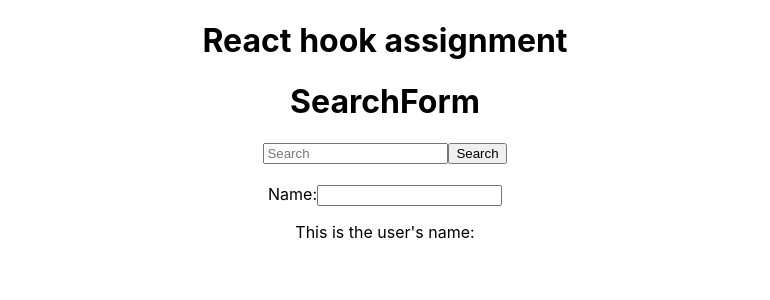
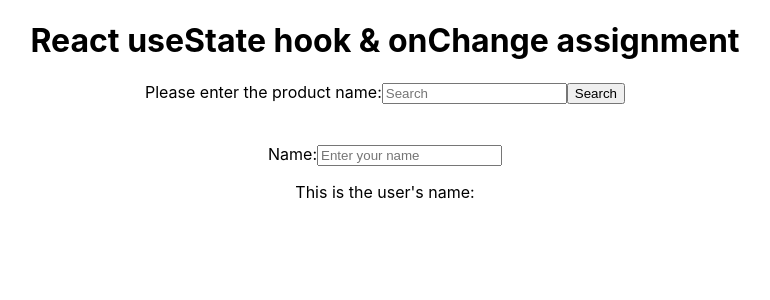
Before and after one commit to instrumentofdarkness/React_Form, a React (Create React App) app: page / in a window 1280 px wide. Shown: the top 300 px of the page, without its empty margins (255-1025 px from the left). Built offline with nearby package versions, Linux system fonts and the light colour scheme.

Commit message:
filtering update

```diff
--- a/src/App.js
+++ b/src/App.js
@@ -1,6 +1,7 @@
-import logo from "./logo.svg";
+import React, { useState } from "react";
 import "./App.css";
-import SearchForm from "./components/form/SearchForm";
+import SearchFormProduct from "./components/form/SearchFormProduct";
+import NameEntry from "./components/form/NameEntry";
 
 const productList = [
   {
@@ -111,10 +112,24 @@ const productList = [
   },
 ];
 function App() {
+  // write the logic to change the state of the search term
+
+  const [searchTerm, setSearchTerm] = useState("");
+
+  // write the logic to filter the products based on the search term
+  // and display the products that match the search term
+  // in the SearchFormProduct component
+
+ const filteredProducts = productList.filter((product) => {
+  return product.title.toLowerCase().includes
+  (searchTerm.toLowerCase())
+  });
   return (
     <div className="App">
-      <h1> React hook assignment </h1>
-      <SearchForm productList={productList} />
+      <h1> React useState hook & onChange assignment </h1>
+      <SearchFormProduct setSearchTerm={setSearchTerm} />
+      <br />
+      <NameEntry />
     </div>
   );
 }
--- /dev/null
+++ b/src/components/form/NameEntry.jsx
@@ -0,0 +1,30 @@
+import React, { useState } from "react";
+
+export default function NameEntry() {
+  const [userInput, setUserInput] = useState("");
+  // logic goes here
+  function onChangeHandler(event) {
+    // step 1: get the value from the input / get user input
+    // step 2: set the value to the state
+    // step 3: display the value on the screen
+
+    console.log(event.target.value);
+    // logic goes here
+    // initial state changes from "" to event.target.value
+    const newInput = event.target.value;
+    setUserInput(newInput);
+  }
+  return (
+    <div>
+      <br />
+      <form>
+        <label>
+          Name:
+          <input type="text" placeholder="Enter your name"
+          name="name" onChange={onChangeHandler} />
+        </label>
+      </form>
+      <p>This is the user's name: {userInput}</p>
+    </div>
+  );
+}
--- a/src/components/form/SearchForm.jsx
+++ /dev/null
@@ -1,37 +0,0 @@
-import React, { useState } from "react";
-
-export default function SearchForm() {
-
-  const [userInput, setUserInput] = useState("");
-  // logic goes here
-  function onChangeHandler(event) {
-  // step 1: get the value from the input / get user input
-  // step 2: set the value to the state
-  // step 3: display the value on the screen
-
-
-
-    console.log(event.target.value);
-    // logic goes here
-    // initial state changes from "" to event.target.value
-    setUserInput(event.target.value);
-  }
-  return (
-    <div>
-      <h1>SearchForm</h1>
-      <form>
-        <input type="text" placeholder="Search" />
-        <button type="submit">Search</button>
-      </form>
-      <br />
-      <form>
-        <label>
-          Name:
-          <input type="text" name="name" onChange={onChangeHandler} />
-        </label>
-      </form>
-
-      <p>This is the user's name: {userInput}</p>
-    </div>
-  );
-}
--- /dev/null
+++ b/src/components/form/SearchFormProduct.jsx
@@ -0,0 +1,23 @@
+import React, { useState } from "react";
+
+export default function SearchFormProduct({ setSearchTerm }) {
+  function onChangeHandler(event) {
+    setSearchTerm(event.target.value);
+  }
+  return (
+    <div>
+      <form>
+        <label>
+          Please enter the product name:
+          <input
+            type="text"
+            placeholder="Search"
+            name="userInput"
+            onChange={onChangeHandler}
+          />
+          <button type="submit">Search</button>
+        </label>
+      </form>
+    </div>
+  );
+}
```
